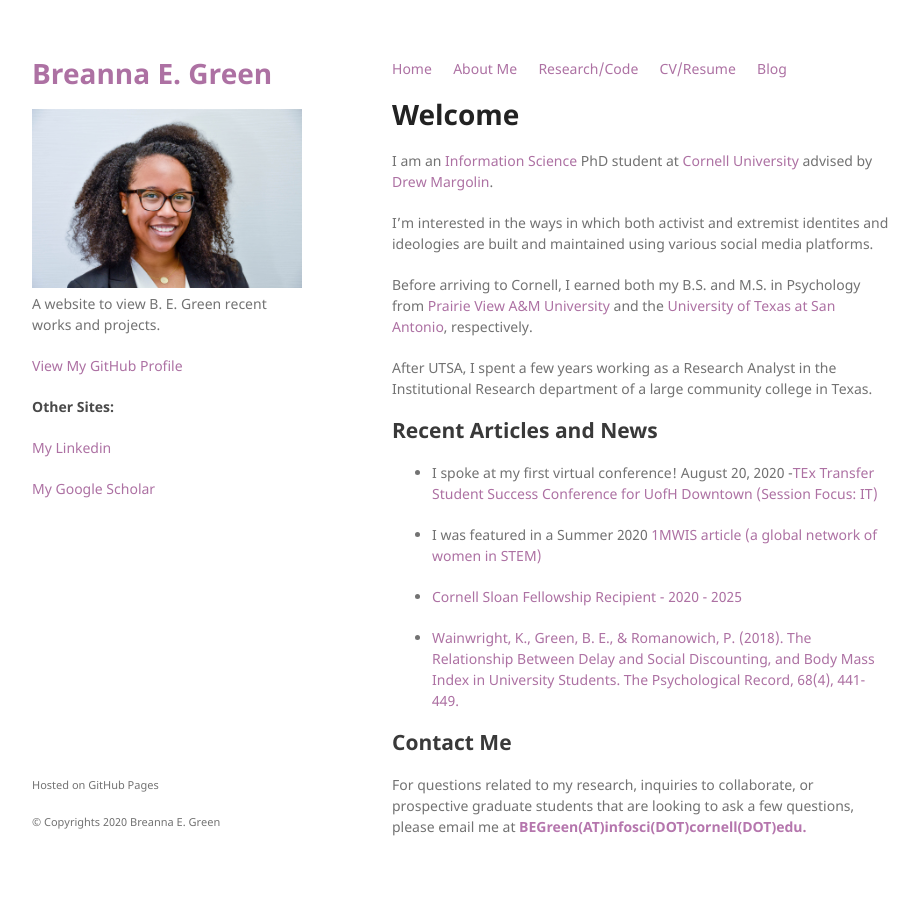
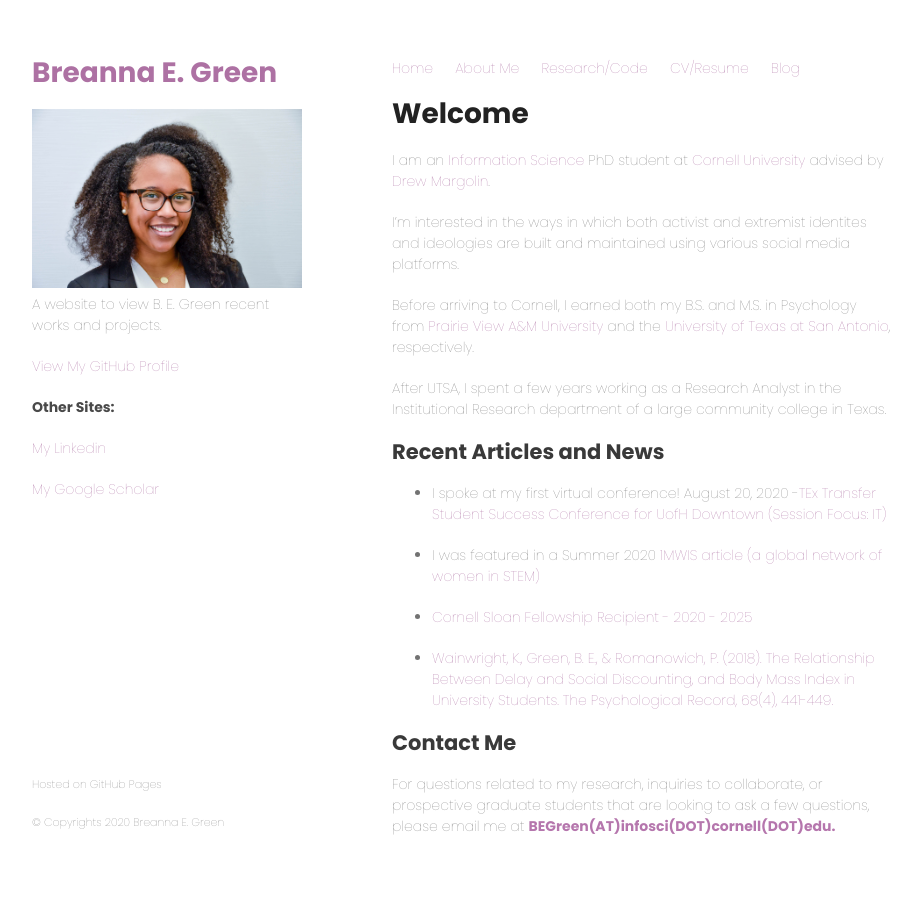
Before and after one commit to bregreen/bregreen.github.io, a Jekyll site: the page built from index.md, in a window 1280 px wide. Shown: the whole page, without its empty margins (178-1099 px from the left). Built offline with Jekyll 4.4.1, drawn with Linux system fonts in a browser that asks for light colours; nearby versions of some CDN libraries.

Commit message:
Update jekyll-theme-minimal.scss

```diff
--- a/_sass/jekyll-theme-minimal.scss
+++ b/_sass/jekyll-theme-minimal.scss
@@ -5,7 +5,7 @@
 body {
   background-color: #ffffff;
   padding:50px;
-  font: 14px/1.5 "Noto Sans", "Poppins", Helvetica, Arial, sans-serif;
+  font: 14px/1.5 "Poppins", "Poppins", Helvetica, Arial, sans-serif;
   color:#727272;
   font-weight:400;
 }
```
